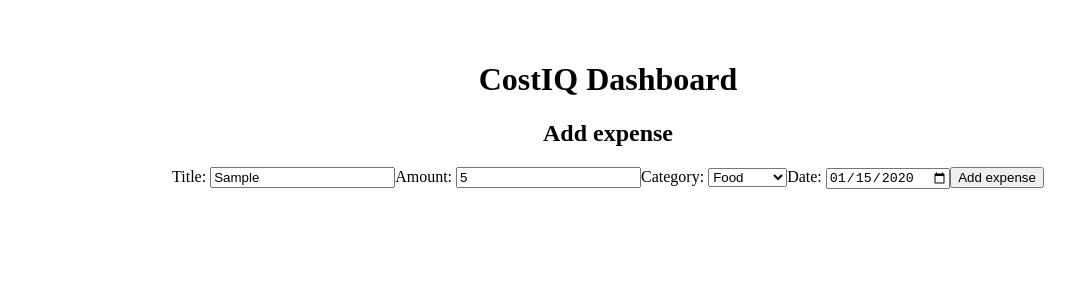
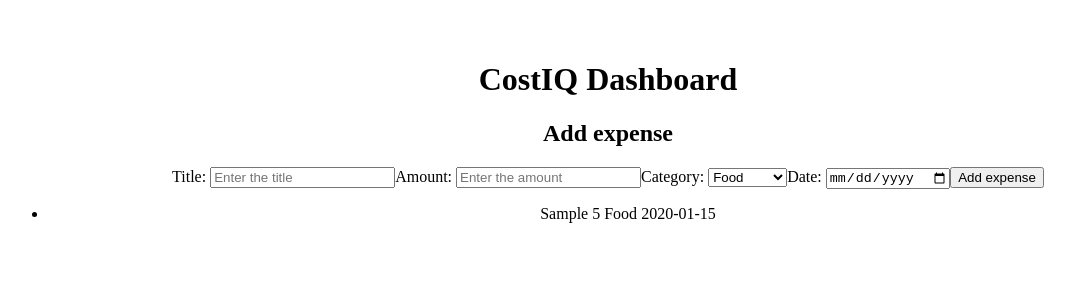
Before and after one commit to Apoorva65/CostIQ, a React (Vite) app: page / in a window 1280 px wide. Both pictures are taken after typing "Sample", "5", "2020-01-15" into the empty fields and a click on the button "Add expense". Shown: the top 300 px of the page, without its empty margins (32-1107 px from the left). Built offline with nearby package versions, Linux system fonts and the light colour scheme.

Commit message:
Render Expenselist and Expenseitem

```diff
--- a/src/components/Expenseform.jsx
+++ b/src/components/Expenseform.jsx
@@ -1,14 +1,33 @@
 import React,{useState} from "react";
 
-function Expenseform(){
+function Expenseform({onAddexpense}){
 
     const [title,setTitle] = useState("");
-    const [amount,setAmount] = useState();
-    const [categoty,setCategory] = useState("Food");
+    const [amount,setAmount] = useState("");
+    const [category,setCategory] = useState("Food");
     const [date,setDate] = useState("");
 
     const submitHandler = (e) =>{
         e.preventDefault();
+
+        if(!title || !amount || !date){
+            return;
+        }
+
+        const expenseData = {
+            id : crypto.randomUUID(),
+            title : title,
+            amount : Number(amount),
+            category : category,
+            date : date
+        };
+
+        onAddexpense(expenseData);
+
+        setTitle('');
+        setAmount('');
+        setCategory('Food');
+        setDate('');
     }
 
     return(
@@ -33,7 +52,7 @@ function Expenseform(){
 
                 <label>Category: </label>
                 <select
-                value={categoty}
+                value={category}
                 onChange={(e)=>setCategory(e.target.value)}
                 >
                     <option value="Food">Food</option>
--- a/src/components/Expenseitem.jsx
+++ b/src/components/Expenseitem.jsx
@@ -1,10 +1,13 @@
 import React from "react";
 
-function Expenseitem(){
+function Expenseitem({expense}){
     return(
-        <div>
-            <h1>CostIQ Expense Item</h1>
-        </div>
+            <li>
+                <span>{expense.title}</span>{" "}
+                <span>{expense.amount}</span>{" "}
+                <span>{expense.category}</span>{" "}
+                <span>{expense.date}</span>{" "}
+            </li>
     )
 
 }
--- a/src/components/Expenselist.jsx
+++ b/src/components/Expenselist.jsx
@@ -1,10 +1,16 @@
 import React from "react";
+import Expenseitem from "./Expenseitem";
 
-function Expenselist(){
+function Expenselist({expenses}){
+    if(expenses.length===0){
+        return(<p>No expenses added!</p>)
+    }
     return(
-        <div>
-            <h1>CostIQ Expense List</h1>
-        </div>
+            <ul>
+                {expenses.map((exp)=>(
+                    <Expenseitem key = {exp.id} expense={exp} />
+                ))}
+            </ul>
     )
 
 }
--- a/src/pages/Dashboard.jsx
+++ b/src/pages/Dashboard.jsx
@@ -1,11 +1,20 @@
-import React from "react";
+import React, { useState} from "react";
 import Expenseform from "../components/Expenseform";
+import Expenselist from "../components/Expenselist";
 
 function Dashboard(){
+
+    const [expenses,setExpenses] = useState([]);
+
+    const addExpense = (expense) => {
+        setExpenses((prevexpenses)=>([expense,...prevexpenses]));
+    }
+
     return(
         <div>
             <h1>CostIQ Dashboard</h1>
-            <Expenseform />
+            <Expenseform onAddexpense={addExpense}/>
+            <Expenselist expenses={expenses} />
         </div>
     )
 
```
